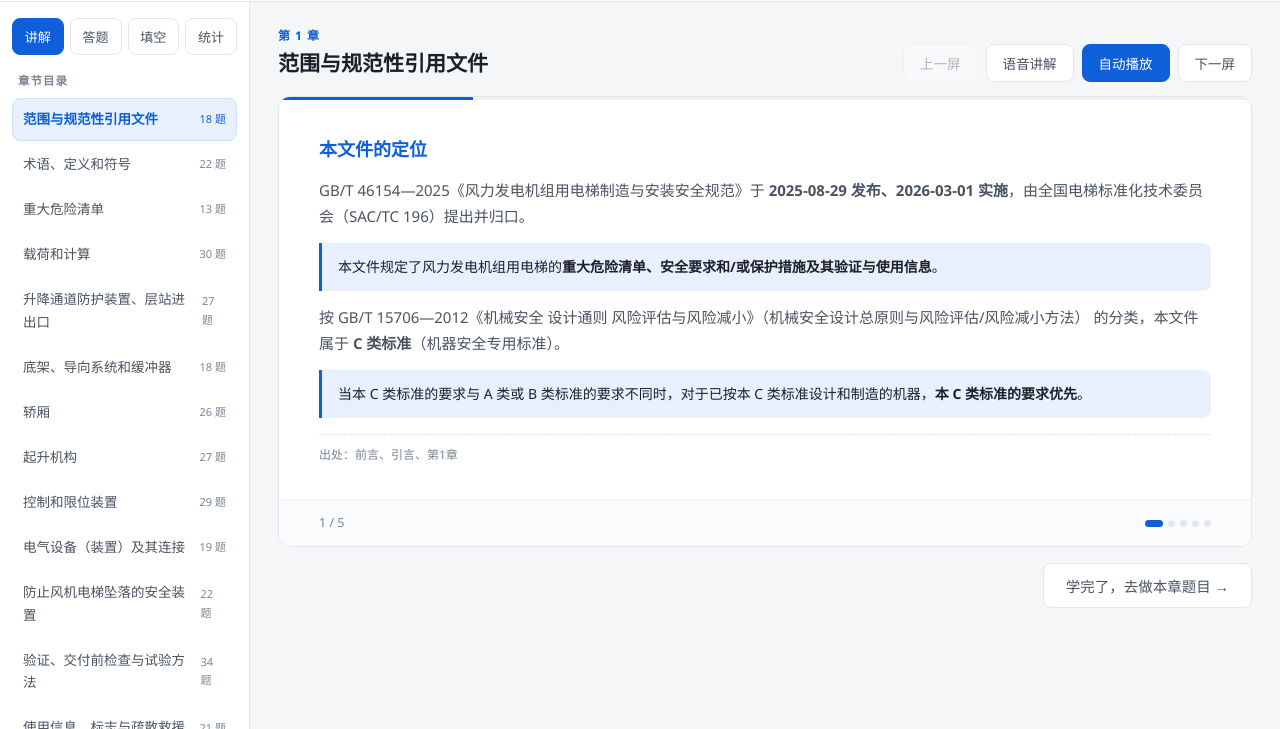
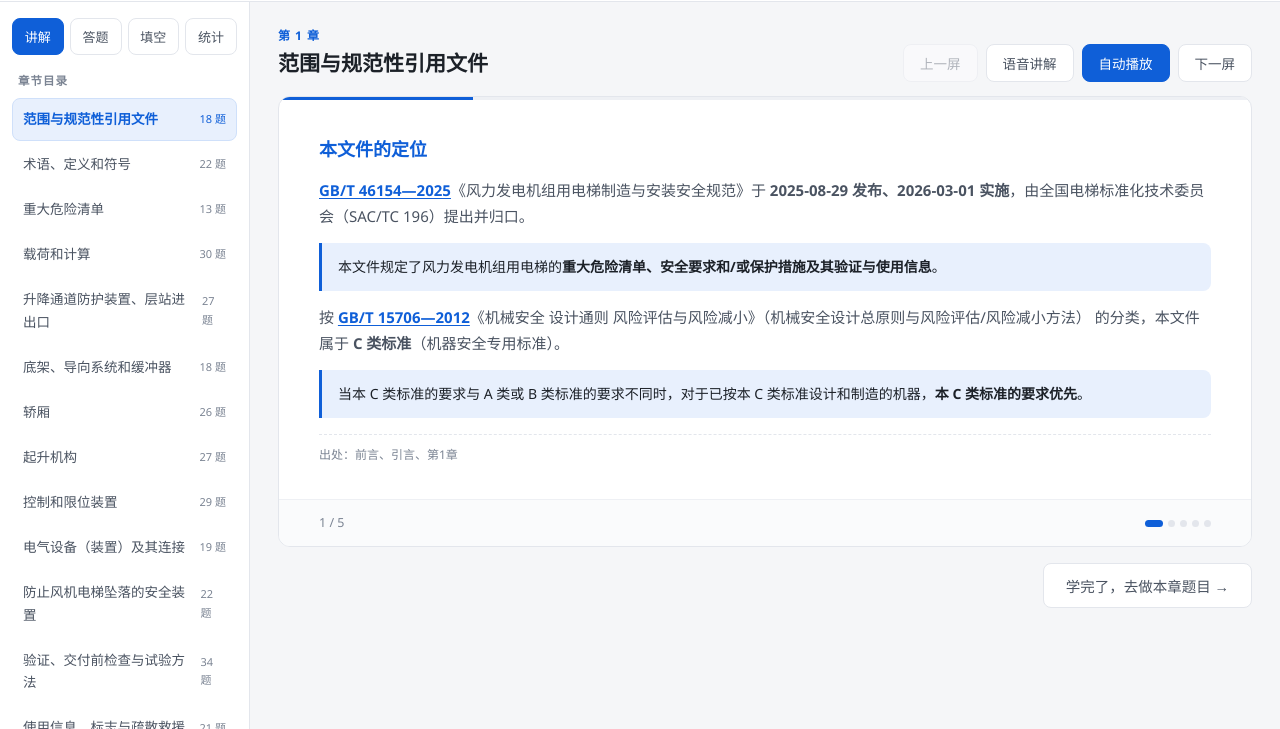
Before and after one commit to wangzhen110/gbt46154-course, a plain HTML site: page GB-T46154-2025课程-单文件版.html in a window 1280 px wide. Shown: the part 85-814 px from the top of the page. Drawn offline with Linux system fonts and the light colour scheme.

Commit message:
引用规范可点击跳转：规范号链接到国家标准全文公开系统
- app.js 新增规范号链接化：讲解/速查表（linkStdNodes DOM 遍历）+ 选择/填空解析（linkStandards）
- 48 个 GB/GB-T 规范号自动变可点击链接，跳转 openstd.samr.gov.cn 检索页查看规范具体内容（新标签打开）
- 样式 .std-link（主题色+下划线）
- sw.js 缓存版本 v3→v4（老用户刷新即更新）
- 验证：jsdom 8 项 PASS、Edge 真浏览器速查表 14 链接/选择题/填空解析 PASS、全量回归 PASS

```diff
--- a/GB-T46154-2025课程-单文件版.html
+++ b/GB-T46154-2025课程-单文件版.html
@@ -213,6 +213,11 @@ button{font-family:inherit;cursor:pointer}
 .fill-input.wrong{border-color:var(--bad);background:var(--bad-soft);color:var(--bad)}
 .fill-input.show-ans{font-weight:700}
 .fill-input:disabled{cursor:default;opacity:1}
+
+/* 引用规范链接（跳转国家标准全文公开系统） */
+.std-link{color:var(--accent);text-decoration:underline;text-underline-offset:2px;cursor:pointer;font-weight:600}
+.std-link:hover{color:#1a5fb4;text-decoration:underline}
+.std-link:visited{color:#5b6b8c}
 
 .feedback{margin-top:18px;border-radius:10px;overflow:hidden;border:1px solid var(--line)}
 .fb-head{padding:11px 18px;font-weight:700;font-size:15px}
@@ -1354,6 +1359,55 @@ window.FILL = {
   var answered = false;      // 当前题是否已提交
   var chosen = [];
 
+  /* ---------- 引用规范链接化（跳转国家标准全文公开系统） ---------- */
+  var STD_RE = /((?:GB(?:\/T|\/Z)?|JB(?:\/T)?|TSG|AQ|GA|YD(?:\/T)?|DL(?:\/T)?|JGJ|QB(?:\/T)?|HG(?:\/T)?|WS(?:\/T)?|SN(?:\/T)?)\s?-?\s?\d{3,5}(?:\.\d+)*)(?:—\d{4})?(?![0-9])/g;
+  function stdUrl(code) {
+    var q = code.replace(/—/g, '-').trim();
+    return 'https://openstd.samr.gov.cn/bzgk/gb/std_list?p.p1=0&p.p2=' + encodeURIComponent(q);
+  }
+  function escHtml(s) {
+    return s.replace(/&/g, '&amp;').replace(/</g, '&lt;').replace(/>/g, '&gt;');
+  }
+  /* 纯文本 → 带链接的 HTML（用于解析文本） */
+  function linkStandards(txt) {
+    return escHtml(txt).replace(STD_RE, function (m) {
+      return '<a class="std-link" href="' + stdUrl(m) + '" target="_blank" rel="noopener noreferrer">' + m + '</a>';
+    });
+  }
+  /* 已渲染的 HTML 节点 → 遍历文本节点加链接（用于讲解/速查表） */
+  function linkStdNodes(root) {
+    if (!root || !root.querySelectorAll) return;
+    var w = document.createTreeWalker(root, NodeFilter.SHOW_TEXT, {
+      acceptNode: function (node) {
+        var p = node.parentNode;
+        if (p && p.closest && p.closest('a,button,script,style')) return NodeFilter.FILTER_REJECT;
+        return NodeFilter.FILTER_ACCEPT;
+      }
+    });
+    var list = [];
+    while (w.nextNode()) list.push(w.currentNode);
+    list.forEach(function (n) {
+      var txt = n.nodeValue;
+      if (!STD_RE.test(txt)) return;
+      STD_RE.lastIndex = 0;
+      var frag = document.createDocumentFragment(), last = 0, m;
+      while ((m = STD_RE.exec(txt))) {
+        if (m.index > last) frag.appendChild(document.createTextNode(txt.slice(last, m.index)));
+        var a = document.createElement('a');
+        a.className = 'std-link';
+        a.href = stdUrl(m[0]);
+        a.target = '_blank';
+        a.rel = 'noopener noreferrer';
+        a.textContent = m[0];
+        frag.appendChild(a);
+        last = m.index + m[0].length;
+      }
+      if (last < txt.length) frag.appendChild(document.createTextNode(txt.slice(last)));
+      n.parentNode.replaceChild(frag, n);
+    });
+    STD_RE.lastIndex = 0;
+  }
+
   /* ============ 章节导航 ============ */
   function buildNav() {
     var nav = $('chapNav');
@@ -1384,6 +1438,7 @@ window.FILL = {
     var html = '<h3>' + sl.h + '</h3>' + sl.body;
     if (sl.src) html += '<div class="src">出处：' + sl.src + '</div>';
     $('lecSlide').innerHTML = html;
+    linkStdNodes($('lecSlide'));
     $('lecIdx').textContent = (slideIdx + 1) + ' / ' + c.slides.length;
     $('lecBar').style.width = ((slideIdx + 1) / c.slides.length * 100) + '%';
     var dots = $('lecDots'); dots.innerHTML = '';
@@ -1635,7 +1690,7 @@ window.FILL = {
     head.className = 'fb-head ' + (ok ? 'ok' : 'bad');
     head.textContent = ok ? '✓ 回答正确' : '✗ 回答错误';
     $('fbAnswer').textContent = q.a.map(function (x) { return LETTERS[x] + '. ' + optsOf(q)[x]; }).join('　|　');
-    $('fbExplain').textContent = q.e;
+    $('fbExplain').innerHTML = linkStandards(q.e);
     $('fbSource').textContent = q.s;
     $('qMark').style.display = 'inline-block';
     $('qMark').textContent = ST.mark[it.gid] ? '已标记 ★' : '标记错题';
@@ -2033,7 +2088,7 @@ window.FILL = {
     $('ffbAnswer').textContent = q.a.map(function (acc, i) {
       return '第' + (i + 1) + '空：' + acc.join(' 或 ');
     }).join('　|　');
-    $('ffbExplain').textContent = q.e;
+    $('ffbExplain').innerHTML = linkStandards(q.e);
     $('ffbSource').textContent = q.s;
     var inputs = document.querySelectorAll('#fqOptions .fill-input');
     for (var i = 0; i < inputs.length; i++) {
--- a/style.css
+++ b/style.css
@@ -199,6 +199,11 @@ button{font-family:inherit;cursor:pointer}
 .fill-input.show-ans{font-weight:700}
 .fill-input:disabled{cursor:default;opacity:1}
 
+/* 引用规范链接（跳转国家标准全文公开系统） */
+.std-link{color:var(--accent);text-decoration:underline;text-underline-offset:2px;cursor:pointer;font-weight:600}
+.std-link:hover{color:#1a5fb4;text-decoration:underline}
+.std-link:visited{color:#5b6b8c}
+
 .feedback{margin-top:18px;border-radius:10px;overflow:hidden;border:1px solid var(--line)}
 .fb-head{padding:11px 18px;font-weight:700;font-size:15px}
 .fb-head.ok{background:var(--ok-soft);color:var(--ok)}
--- a/sw.js
+++ b/sw.js
@@ -4,7 +4,7 @@
  *   - 静态资源(CSS/JS/图标) → cache-first：秒开，靠 CACHE 版本号控制更新
  * 注意：每次改动站点文件后必须递增 CACHE_VERSION，否则老用户会一直看到旧缓存。
  */
-const CACHE_VERSION = 'v3';
+const CACHE_VERSION = 'v4';
 const CACHE = 'gbt46154-' + CACHE_VERSION;
 
 const ASSETS = [
```
Also changed, not shown: app.js (+52 -2 lines).
